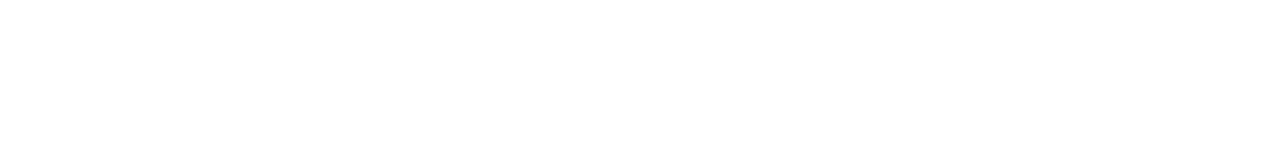
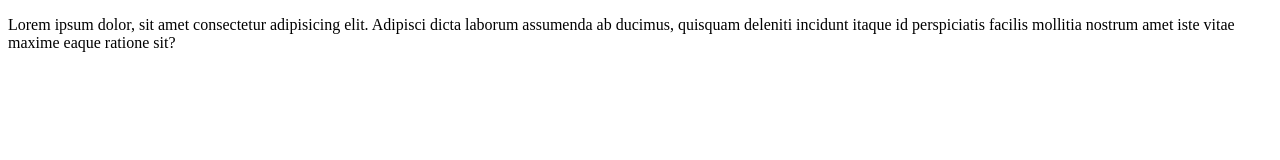
Before and after one commit to madityapra/-learn-git, a plain HTML site: page TEST.html in a window 1280 px wide. Drawn offline with Linux system fonts and the light colour scheme.

Commit message:
feat : nambah test aja

```diff
--- a/TEST.html
+++ b/TEST.html
@@ -6,6 +6,6 @@
     <title>Document</title>
 </head>
 <body>
-
+    <p>Lorem ipsum dolor, sit amet consectetur adipisicing elit. Adipisci dicta laborum assumenda ab ducimus, quisquam deleniti incidunt itaque id perspiciatis facilis mollitia nostrum amet iste vitae maxime eaque ratione sit?</p>
 </body>
 </html>
```
